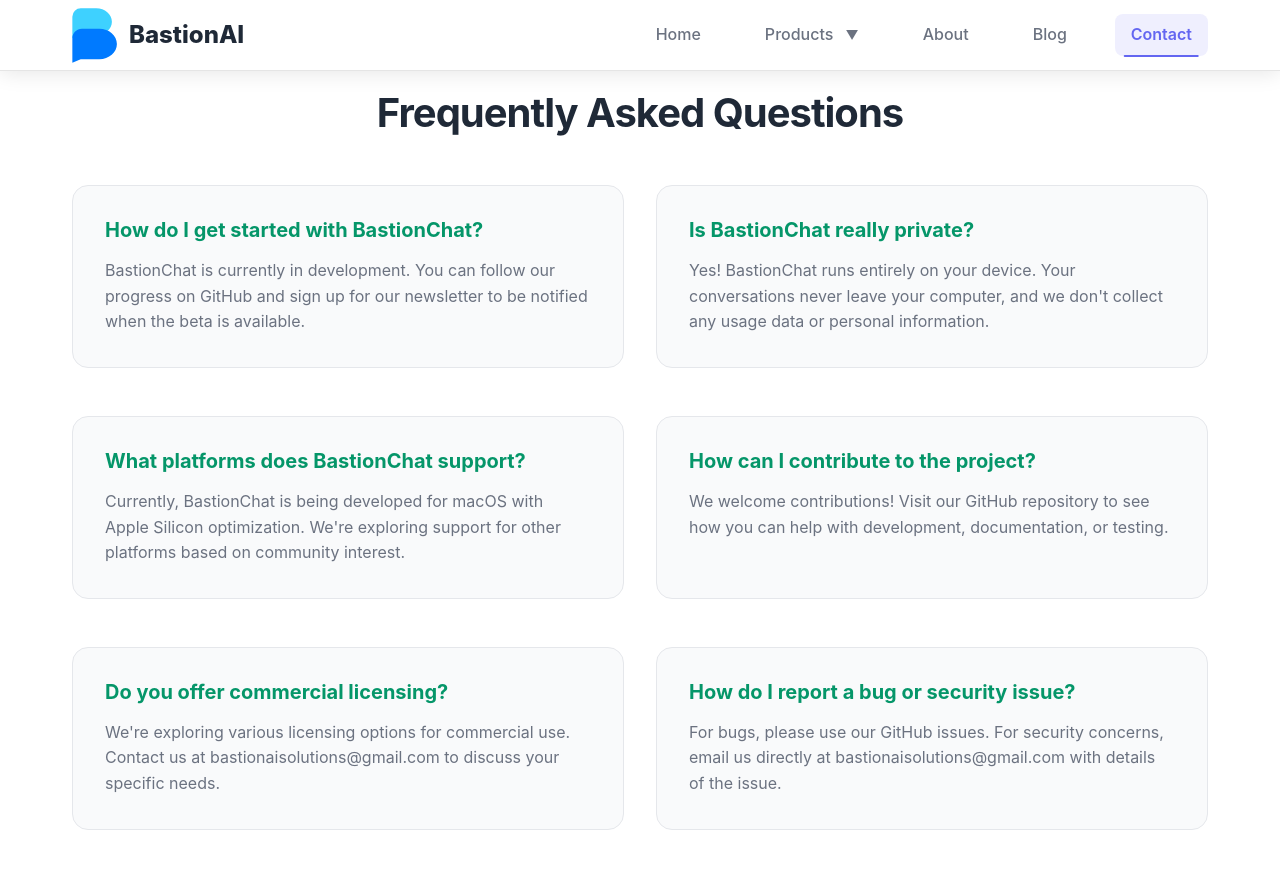
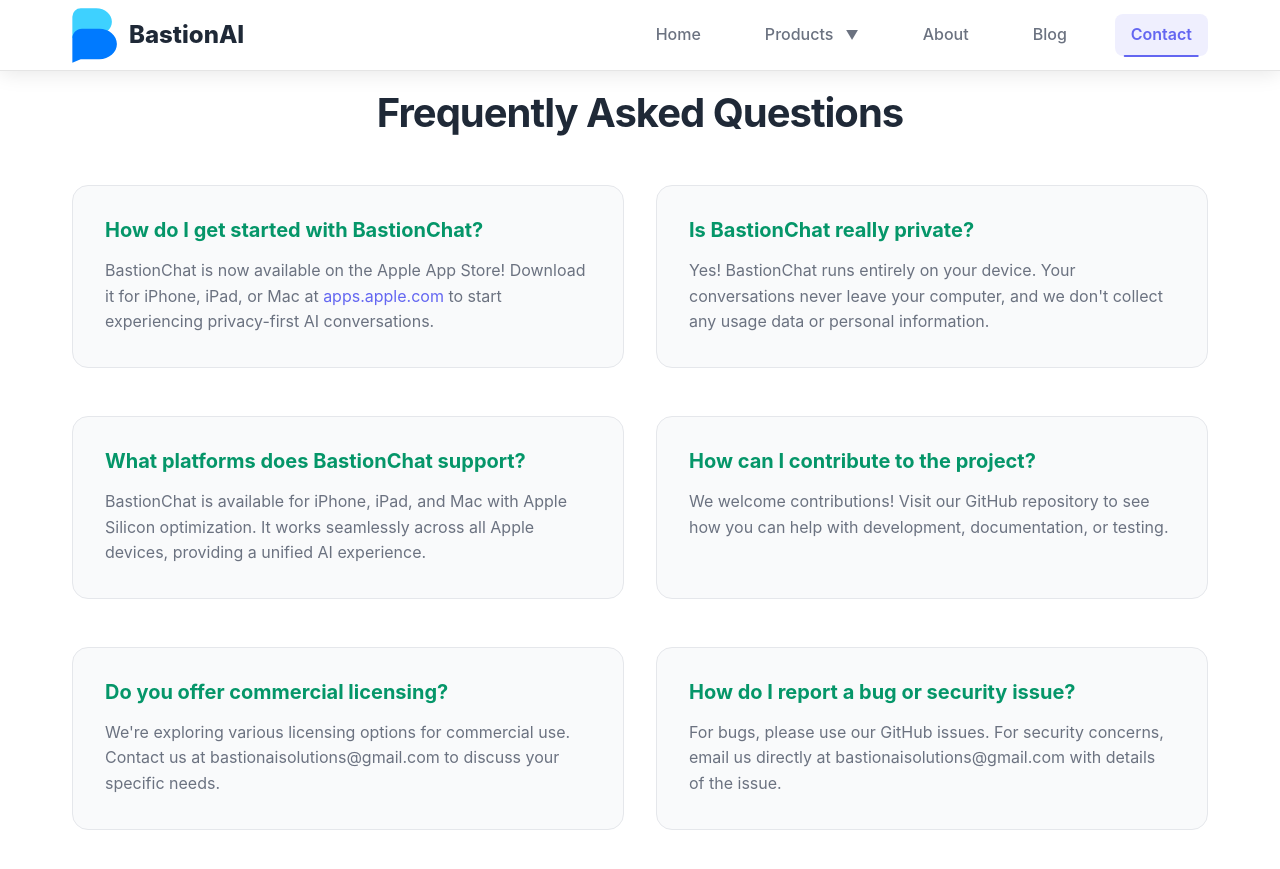
Before and after one commit to BastionAI/bastionai.github.io, a Jekyll site: the page built from contact.md, in a window 1280 px wide and 900 px high, scrolled down 2376 px. Shown: the top 869 px of the window. Built offline with Jekyll 4.4.1, drawn with Linux system fonts in a browser that asks for light colours.

Commit message:
Update BastionChat download links to official Apple App Store URL
- Updated download buttons in products/bastion-chat.md to point to https://apps.apple.com/us/app/bastionchat/id6747981691
- Updated FAQ in contact.md to reflect app release status
- Changed platform support information to reflect current availability

```diff
--- a/contact.md
+++ b/contact.md
@@ -140,8 +140,9 @@
       <div class="faq-item">
         <h3>How do I get started with BastionChat?</h3>
         <p>
-          BastionChat is currently in development. You can follow our progress on GitHub
-          and sign up for our newsletter to be notified when the beta is available.
+          BastionChat is now available on the Apple App Store! Download it for iPhone, iPad, or Mac
+          at <a href="https://apps.apple.com/us/app/bastionchat/id6747981691">apps.apple.com</a>
+          to start experiencing privacy-first AI conversations.
         </p>
       </div>
 
@@ -156,8 +157,8 @@
       <div class="faq-item">
         <h3>What platforms does BastionChat support?</h3>
         <p>
-          Currently, BastionChat is being developed for macOS with Apple Silicon optimization.
-          We're exploring support for other platforms based on community interest.
+          BastionChat is available for iPhone, iPad, and Mac with Apple Silicon optimization.
+          It works seamlessly across all Apple devices, providing a unified AI experience.
         </p>
       </div>
 
```
Also changed, not shown: products/bastion-chat.md (+2 -2 lines).
